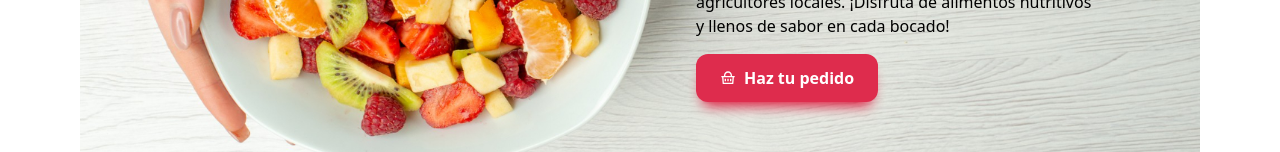
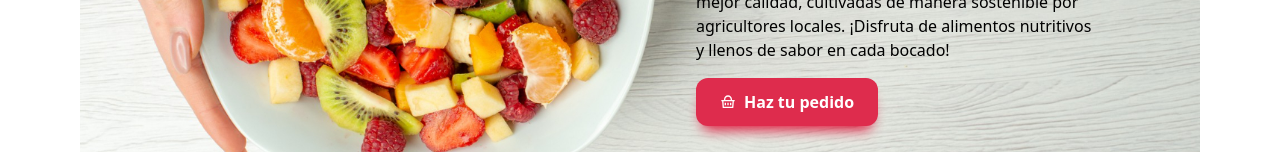
Before and after one commit to srdgz/FrescaGo, a React (Vite) app in the folder frescaGo/: page / in a window 1280 px wide. Shown: the part 2648-2800 px from the top of the page. Built offline with nearby package versions, Linux system fonts and the light colour scheme; a web font is replaced by a local one.

Commit message:
componentized button

```diff
--- a/frescaGo/src/components/Banners/Banner.jsx
+++ b/frescaGo/src/components/Banners/Banner.jsx
@@ -1,5 +1,6 @@
 import React from "react";
 import BannerSplash from "../../assets/banner-frutas.png";
+import Button from "../Utils/Button";
 import { motion } from "framer-motion";
 import { FadeUp } from "../../utility/animation";
 
@@ -77,7 +78,7 @@ const Banner = () => {
               viewport={{ once: true }}
               className="flex justify-center md:justify-start"
             >
-              <button className="primary-btn ">Saber más</button>
+              <Button text="Saber más" />
             </motion.div>
           </div>
         </div>
--- a/frescaGo/src/components/Banners/BannerThird.jsx
+++ b/frescaGo/src/components/Banners/BannerThird.jsx
@@ -1,5 +1,6 @@
 import React from "react";
 import BannerBg from "../../assets/banner-bg.jpg";
+import Button from "../Utils/Button";
 import { motion } from "framer-motion";
 import { FadeLeft } from "../../utility/animation";
 import { RiShoppingBasketLine } from "react-icons/ri";
@@ -47,12 +48,7 @@ const BannerThird = () => {
               animate="visible"
               className="flex justify-center md:justify-start"
             >
-              <button className="primary-btn flex items-center gap-2 mb-6">
-                <span>
-                  <RiShoppingBasketLine />
-                </span>
-                Haz tu pedido
-              </button>
+              <Button text="Haz tu pedido" icon={<RiShoppingBasketLine />} />
             </motion.div>
           </div>
         </div>
--- a/frescaGo/src/components/Hero/Hero.jsx
+++ b/frescaGo/src/components/Hero/Hero.jsx
@@ -1,6 +1,7 @@
 import React from "react";
 import heroEnsalada from "../../assets/hero-ensalada.png";
 import heroHoja from "../../assets/hero-hoja.png";
+import Button from "../Utils/Button";
 import { RiShoppingBasketLine } from "react-icons/ri";
 import { motion } from "framer-motion";
 import { FadeRight } from "../../utility/animation";
@@ -46,12 +47,7 @@ const Hero = () => {
               animate="visible"
               className="flex justify-center md:justify-start"
             >
-              <button className="primary-btn flex items-center gap-2 mb-6">
-                <span>
-                  <RiShoppingBasketLine />
-                </span>
-                Pide ahora
-              </button>
+              <Button text="Pide ahora" icon={<RiShoppingBasketLine />} />
             </motion.div>
           </div>
         </div>
--- /dev/null
+++ b/frescaGo/src/components/Utils/Button.jsx
@@ -0,0 +1,12 @@
+import React from "react";
+
+const Button = ({ text, icon, ...props }) => {
+  return (
+    <button className="primary-btn flex items-center gap-2 mb-6" {...props}>
+      {icon && <span>{icon}</span>}
+      {text}
+    </button>
+  );
+};
+
+export default Button;
```
